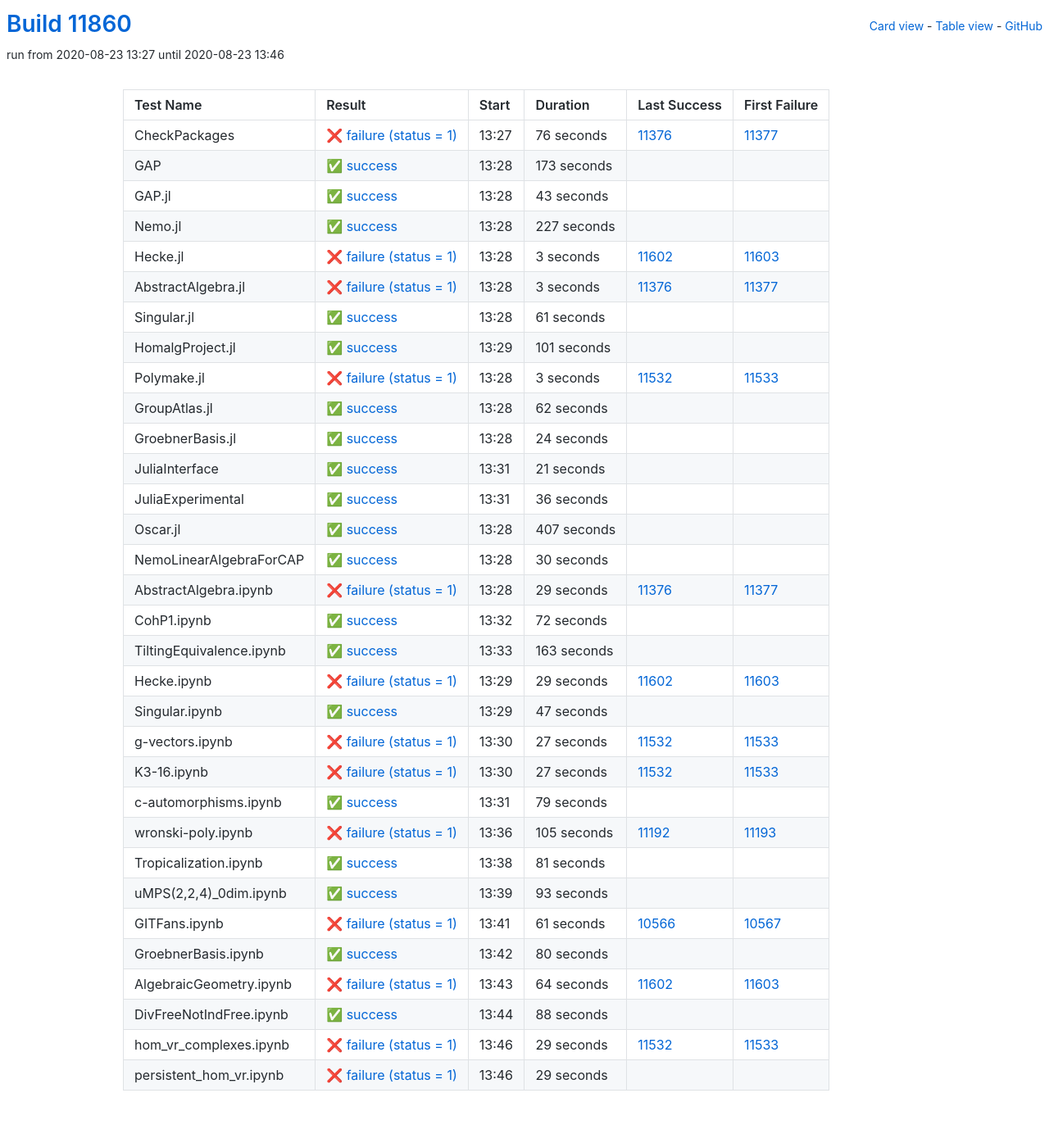
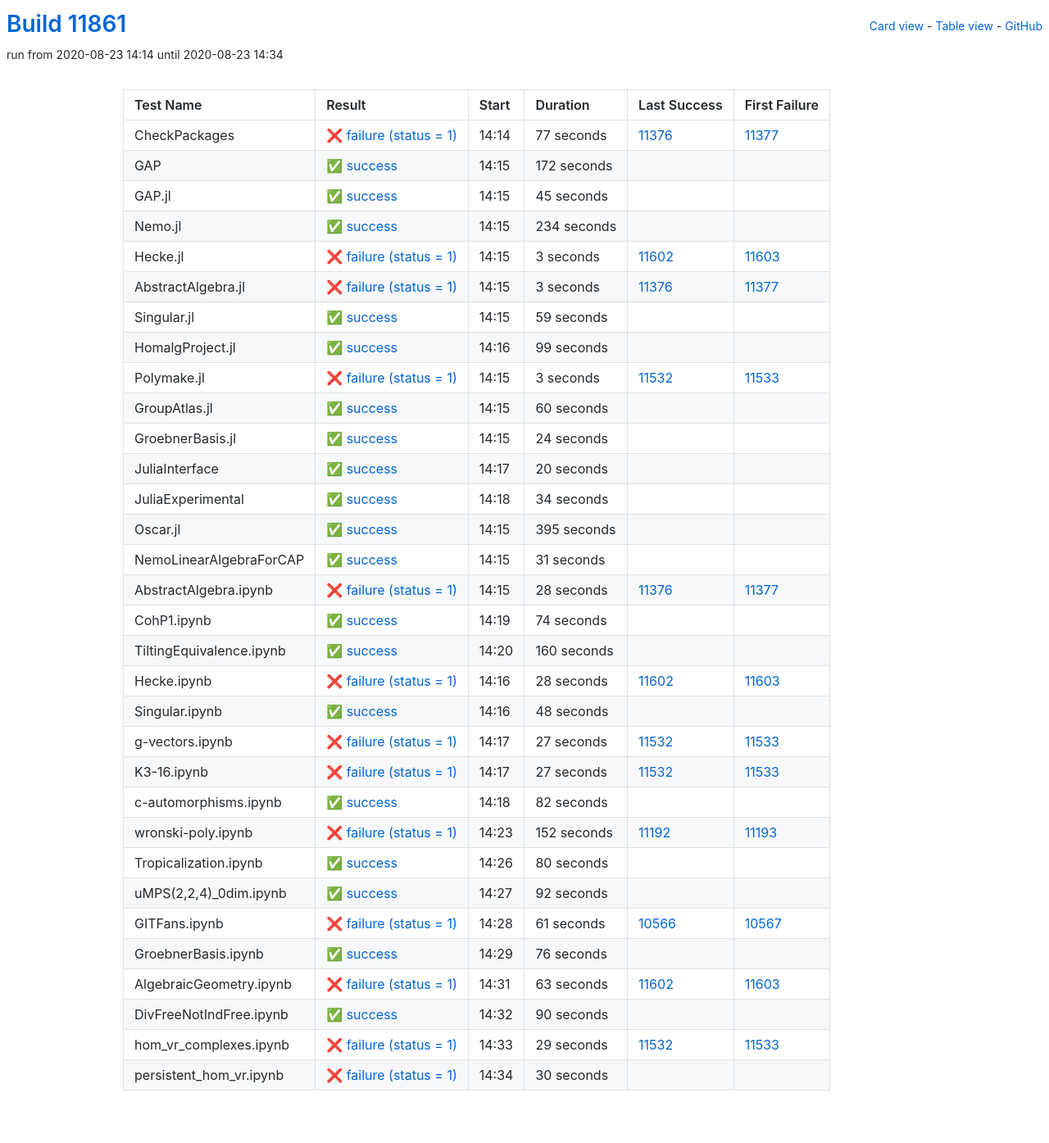
Before and after one commit to oscar-system/oscar-ci-status, a Jekyll site: the page built from table.html, in a window 1280 px wide. Shown: the whole page at 82% size. Built offline with Jekyll 4.4.1, drawn with Linux system fonts in a browser that asks for light colours.

Commit message:
Build #11861

```diff
--- a/_data/ci.yml
+++ b/_data/ci.yml
@@ -1,6 +1,6 @@
 ---
-build: 11860
-build_url: https://oscarci.mathematik.uni-kl.de/job/oscar/11860/
+build: 11861
+build_url: https://oscarci.mathematik.uni-kl.de/job/oscar/11861/
 job: oscar
 organization: oscar-system
 repo: oscar-ci-status
@@ -8,56 +8,56 @@
 tests:
 - name: CheckPackages
   id: checkpackages
-  log: https://oscarci.mathematik.uni-kl.de/job/oscar/11860/artifact/logs/build-11860/CheckPackages.log
-  start: 2020-08-23 13:27
+  log: https://oscarci.mathematik.uni-kl.de/job/oscar/11861/artifact/logs/build-11861/CheckPackages.log
+  start: 2020-08-23 14:14
   success: false
   exitcode: 1
   status: failure
-  duration: 76
+  duration: 77
   last_success: 11376
   last_success_url: https://oscarci.mathematik.uni-kl.de/job/oscar/11376/
   first_failure: 11377
   first_failure_url: https://oscarci.mathematik.uni-kl.de/job/oscar/11377/
 - name: GAP
   id: gap
-  log: https://oscarci.mathematik.uni-kl.de/job/oscar/11860/artifact/logs/build-11860/GAP.log
-  start: 2020-08-23 13:28
+  log: https://oscarci.mathematik.uni-kl.de/job/oscar/11861/artifact/logs/build-11861/GAP.log
+  start: 2020-08-23 14:15
   success: true
   exitcode: 0
   status: success
-  duration: 173
+  duration: 172
   last_success: false
   last_success_url:
   first_failure: false
   first_failure_url:
 - name: GAP.jl
   id: gap-jl
-  log: https://oscarci.mathematik.uni-kl.de/job/oscar/11860/artifact/logs/build-11860/GAP.jl.log
-  start: 2020-08-23 13:28
+  log: https://oscarci.mathematik.uni-kl.de/job/oscar/11861/artifact/logs/build-11861/GAP.jl.log
+  start: 2020-08-23 14:15
   success: true
   exitcode: 0
   status: success
-  duration: 43
+  duration: 45
   last_success: false
   last_success_url:
   first_failure: false
   first_failure_url:
 - name: Nemo.jl
   id: nemo-jl
-  log: https://oscarci.mathematik.uni-kl.de/job/oscar/11860/artifact/logs/build-11860/Nemo.jl.log
-  start: 2020-08-23 13:28
+  log: https://oscarci.mathematik.uni-kl.de/job/oscar/11861/artifact/logs/build-11861/Nemo.jl.log
+  start: 2020-08-23 14:15
   success: true
   exitcode: 0
   status: success
-  duration: 227
+  duration: 234
   last_success: false
   last_success_url:
   first_failure: false
   first_failure_url:
 - name: Hecke.jl
   id: hecke-jl
-  log: https://oscarci.mathematik.uni-kl.de/job/oscar/11860/artifact/logs/build-11860/Hecke.jl.log
-  start: 2020-08-23 13:28
+  log: https://oscarci.mathematik.uni-kl.de/job/oscar/11861/artifact/logs/build-11861/Hecke.jl.log
+  start: 2020-08-23 14:15
   success: false
   exitcode: 1
   status: failure
@@ -68,8 +68,8 @@
   first_failure_url: https://oscarci.mathematik.uni-kl.de/job/oscar/11603/
 - name: AbstractAlgebra.jl
   id: abstractalgebra-jl
-  log: https://oscarci.mathematik.uni-kl.de/job/oscar/11860/artifact/logs/build-11860/AbstractAlgebra.jl.log
-  start: 2020-08-23 13:28
+  log: https://oscarci.mathematik.uni-kl.de/job/oscar/11861/artifact/logs/build-11861/AbstractAlgebra.jl.log
+  start: 2020-08-23 14:15
   success: false
   exitcode: 1
   status: failure
@@ -80,32 +80,32 @@
   first_failure_url: https://oscarci.mathematik.uni-kl.de/job/oscar/11377/
 - name: Singular.jl
   id: singular-jl
-  log: https://oscarci.mathematik.uni-kl.de/job/oscar/11860/artifact/logs/build-11860/Singular.jl.log
-  start: 2020-08-23 13:28
+  log: https://oscarci.mathematik.uni-kl.de/job/oscar/11861/artifact/logs/build-11861/Singular.jl.log
+  start: 2020-08-23 14:15
   success: true
   exitcode: 0
   status: success
-  duration: 61
+  duration: 59
   last_success: false
   last_success_url:
   first_failure: false
   first_failure_url:
 - name: HomalgProject.jl
   id: homalgproject-jl
-  log: https://oscarci.mathematik.uni-kl.de/job/oscar/11860/artifact/logs/build-11860/HomalgProject.jl.log
-  start: 2020-08-23 13:29
+  log: https://oscarci.mathematik.uni-kl.de/job/oscar/11861/artifact/logs/build-11861/HomalgProject.jl.log
+  start: 2020-08-23 14:16
   success: true
   exitcode: 0
   status: success
-  duration: 101
+  duration: 99
   last_success: false
   last_success_url:
   first_failure: false
   first_failure_url:
 - name: Polymake.jl
   id: polymake-jl
-  log: https://oscarci.mathematik.uni-kl.de/job/oscar/11860/artifact/logs/build-11860/Polymake.jl.log
-  start: 2020-08-23 13:28
+  log: https://oscarci.mathematik.uni-kl.de/job/oscar/11861/artifact/logs/build-11861/Polymake.jl.log
+  start: 2020-08-23 14:15
   success: false
   exitcode: 1
   status: failure
@@ -116,20 +116,20 @@
   first_failure_url: https://oscarci.mathematik.uni-kl.de/job/oscar/11533/
 - name: GroupAtlas.jl
   id: groupatlas-jl
-  log: https://oscarci.mathematik.uni-kl.de/job/oscar/11860/artifact/logs/build-11860/GroupAtlas.jl.log
-  start: 2020-08-23 13:28
+  log: https://oscarci.mathematik.uni-kl.de/job/oscar/11861/artifact/logs/build-11861/GroupAtlas.jl.log
+  start: 2020-08-23 14:15
   success: true
   exitcode: 0
   status: success
-  duration: 62
+  duration: 60
   last_success: false
   last_success_url:
   first_failure: false
   first_failure_url:
 - name: GroebnerBasis.jl
   id: groebnerbasis-jl
-  log: https://oscarci.mathematik.uni-kl.de/job/oscar/11860/artifact/logs/build-11860/GroebnerBasis.jl.log
-  start: 2020-08-23 13:28
+  log: https://oscarci.mathematik.uni-kl.de/job/oscar/11861/artifact/logs/build-11861/GroebnerBasis.jl.log
+  start: 2020-08-23 14:15
   success: true
   exitcode: 0
   status: success
@@ -140,116 +140,116 @@
   first_failure_url:
 - name: JuliaInterface
   id: juliainterface
-  log: https://oscarci.mathematik.uni-kl.de/job/oscar/11860/artifact/logs/build-11860/JuliaInterface.log
-  start: 2020-08-23 13:31
+  log: https://oscarci.mathematik.uni-kl.de/job/oscar/11861/artifact/logs/build-11861/JuliaInterface.log
+  start: 2020-08-23 14:17
   success: true
   exitcode: 0
   status: success
-  duration: 21
+  duration: 20
   last_success: false
   last_success_url:
   first_failure: false
   first_failure_url:
 - name: JuliaExperimental
   id: juliaexperimental
-  log: https://oscarci.mathematik.uni-kl.de/job/oscar/11860/artifact/logs/build-11860/JuliaExperimental.log
-  start: 2020-08-23 13:31
+  log: https://oscarci.mathematik.uni-kl.de/job/oscar/11861/artifact/logs/build-11861/JuliaExperimental.log
+  start: 2020-08-23 14:18
   success: true
   exitcode: 0
   status: success
-  duration: 36
+  duration: 34
   last_success: false
   last_success_url:
   first_failure: false
   first_failure_url:
 - name: Oscar.jl
   id: oscar-jl
-  log: https://oscarci.mathematik.uni-kl.de/job/oscar/11860/artifact/logs/build-11860/Oscar.jl.log
-  start: 2020-08-23 13:28
+  log: https://oscarci.mathematik.uni-kl.de/job/oscar/11861/artifact/logs/build-11861/Oscar.jl.log
+  start: 2020-08-23 14:15
   success: true
   exitcode: 0
   status: success
-  duration: 407
+  duration: 395
   last_success: false
   last_success_url:
   first_failure: false
   first_failure_url:
 - name: NemoLinearAlgebraForCAP
   id: nemolinearalgebraforcap
-  log: https://oscarci.mathematik.uni-kl.de/job/oscar/11860/artifact/logs/build-11860/NemoLinearAlgebraForCAP.log
-  start: 2020-08-23 13:28
+  log: https://oscarci.mathematik.uni-kl.de/job/oscar/11861/artifact/logs/build-11861/NemoLinearAlgebraForCAP.log
+  start: 2020-08-23 14:15
   success: true
   exitcode: 0
   status: success
-  duration: 30
+  duration: 31
   last_success: false
   last_success_url:
   first_failure: false
   first_failure_url:
 - name: AbstractAlgebra.ipynb
   id: abstractalgebra-ipynb
-  log: https://oscarci.mathematik.uni-kl.de/job/oscar/11860/artifact/logs/build-11860/AbstractAlgebra.ipynb.log
-  start: 2020-08-23 13:28
+  log: https://oscarci.mathematik.uni-kl.de/job/oscar/11861/artifact/logs/build-11861/AbstractAlgebra.ipynb.log
+  start: 2020-08-23 14:15
   success: false
   exitcode: 1
   status: failure
-  duration: 29
+  duration: 28
   last_success: 11376
   last_success_url: https://oscarci.mathematik.uni-kl.de/job/oscar/11376/
   first_failure: 11377
   first_failure_url: https://oscarci.mathematik.uni-kl.de/job/oscar/11377/
 - name: CohP1.ipynb
   id: cohp1-ipynb
-  log: https://oscarci.mathematik.uni-kl.de/job/oscar/11860/artifact/logs/build-11860/CohP1.ipynb.log
-  start: 2020-08-23 13:32
+  log: https://oscarci.mathematik.uni-kl.de/job/oscar/11861/artifact/logs/build-11861/CohP1.ipynb.log
+  start: 2020-08-23 14:19
   success: true
   exitcode: 0
   status: success
-  duration: 72
+  duration: 74
   last_success: false
   last_success_url:
   first_failure: false
   first_failure_url:
 - name: TiltingEquivalence.ipynb
   id: tiltingequivalence-ipynb
-  log: https://oscarci.mathematik.uni-kl.de/job/oscar/11860/artifact/logs/build-11860/TiltingEquivalence.ipynb.log
-  start: 2020-08-23 13:33
+  log: https://oscarci.mathematik.uni-kl.de/job/oscar/11861/artifact/logs/build-11861/TiltingEquivalence.ipynb.log
+  start: 2020-08-23 14:20
   success: true
   exitcode: 0
   status: success
-  duration: 163
+  duration: 160
   last_success: false
   last_success_url:
   first_failure: false
   first_failure_url:
 - name: Hecke.ipynb
   id: hecke-ipynb
-  log: https://oscarci.mathematik.uni-kl.de/job/oscar/11860/artifact/logs/build-11860/Hecke.ipynb.log
-  start: 2020-08-23 13:29
+  log: https://oscarci.mathematik.uni-kl.de/job/oscar/11861/artifact/logs/build-11861/Hecke.ipynb.log
+  start: 2020-08-23 14:16
   success: false
   exitcode: 1
   status: failure
-  duration: 29
+  duration: 28
   last_success: 11602
   last_success_url: https://oscarci.mathematik.uni-kl.de/job/oscar/11602/
   first_failure: 11603
   first_failure_url: https://oscarci.mathematik.uni-kl.de/job/oscar/11603/
 - name: Singular.ipynb
   id: singular-ipynb
-  log: https://oscarci.mathematik.uni-kl.de/job/oscar/11860/artifact/logs/build-11860/Singular.ipynb.log
-  start: 2020-08-23 13:29
+  log: https://oscarci.mathematik.uni-kl.de/job/oscar/11861/artifact/logs/build-11861/Singular.ipynb.log
+  start: 2020-08-23 14:16
   success: true
   exitcode: 0
   status: success
-  duration: 47
+  duration: 48
   last_success: false
   last_success_url:
   first_failure: false
   first_failure_url:
 - name: g-vectors.ipynb
   id: g-vectors-ipynb
-  log: https://oscarci.mathematik.uni-kl.de/job/oscar/11860/artifact/logs/build-11860/g-vectors.ipynb.log
-  start: 2020-08-23 13:30
+  log: https://oscarci.mathematik.uni-kl.de/job/oscar/11861/artifact/logs/build-11861/g-vectors.ipynb.log
+  start: 2020-08-23 14:17
   success: false
   exitcode: 1
   status: failure
@@ -260,8 +260,8 @@
   first_failure_url: https://oscarci.mathematik.uni-kl.de/job/oscar/11533/
 - name: K3-16.ipynb
   id: k3-16-ipynb
-  log: https://oscarci.mathematik.uni-kl.de/job/oscar/11860/artifact/logs/build-11860/K3-16.ipynb.log
-  start: 2020-08-23 13:30
+  log: https://oscarci.mathematik.uni-kl.de/job/oscar/11861/artifact/logs/build-11861/K3-16.ipynb.log
+  start: 2020-08-23 14:17
   success: false
   exitcode: 1
   status: failure
@@ -272,56 +272,56 @@
   first_failure_url: https://oscarci.mathematik.uni-kl.de/job/oscar/11533/
 - name: c-automorphisms.ipynb
   id: c-automorphisms-ipynb
-  log: https://oscarci.mathematik.uni-kl.de/job/oscar/11860/artifact/logs/build-11860/c-automorphisms.ipynb.log
-  start: 2020-08-23 13:31
+  log: https://oscarci.mathematik.uni-kl.de/job/oscar/11861/artifact/logs/build-11861/c-automorphisms.ipynb.log
+  start: 2020-08-23 14:18
   success: true
   exitcode: 0
   status: success
-  duration: 79
+  duration: 82
   last_success: false
   last_success_url:
   first_failure: false
   first_failure_url:
 - name: wronski-poly.ipynb
   id: wronski-poly-ipynb
-  log: https://oscarci.mathematik.uni-kl.de/job/oscar/11860/artifact/logs/build-11860/wronski-poly.ipynb.log
-  start: 2020-08-23 13:36
+  log: https://oscarci.mathematik.uni-kl.de/job/oscar/11861/artifact/logs/build-11861/wronski-poly.ipynb.log
+  start: 2020-08-23 14:23
   success: false
   exitcode: 1
   status: failure
-  duration: 105
+  duration: 152
   last_success: 11192
   last_success_url: https://oscarci.mathematik.uni-kl.de/job/oscar/11192/
   first_failure: 11193
   first_failure_url: https://oscarci.mathematik.uni-kl.de/job/oscar/11193/
 - name: Tropicalization.ipynb
   id: tropicalization-ipynb
-  log: https://oscarci.mathematik.uni-kl.de/job/oscar/11860/artifact/logs/build-11860/Tropicalization.ipynb.log
-  start: 2020-08-23 13:38
+  log: https://oscarci.mathematik.uni-kl.de/job/oscar/11861/artifact/logs/build-11861/Tropicalization.ipynb.log
+  start: 2020-08-23 14:26
   success: true
   exitcode: 0
   status: success
-  duration: 81
+  duration: 80
   last_success: false
   last_success_url:
   first_failure: false
   first_failure_url:
 - name: uMPS(2,2,4)_0dim.ipynb
   id: umps-2-2-4-0dim-ipynb
-  log: https://oscarci.mathematik.uni-kl.de/job/oscar/11860/artifact/logs/build-11860/uMPS-2-2-4-_0dim.ipynb.log
-  start: 2020-08-23 13:39
+  log: https://oscarci.mathematik.uni-kl.de/job/oscar/11861/artifact/logs/build-11861/uMPS-2-2-4-_0dim.ipynb.log
+  start: 2020-08-23 14:27
   success: true
   exitcode: 0
   status: success
-  duration: 93
+  duration: 92
   last_success: false
   last_success_url:
   first_failure: false
   first_failure_url:
 - name: GITFans.ipynb
   id: gitfans-ipynb
-  log: https://oscarci.mathematik.uni-kl.de/job/oscar/11860/artifact/logs/build-11860/GITFans.ipynb.log
-  start: 2020-08-23 13:41
+  log: https://oscarci.mathematik.uni-kl.de/job/oscar/11861/artifact/logs/build-11861/GITFans.ipynb.log
+  start: 2020-08-23 14:28
   success: false
   exitcode: 1
   status: failure
@@ -332,44 +332,44 @@
   first_failure_url: https://oscarci.mathematik.uni-kl.de/job/oscar/10567/
 - name: GroebnerBasis.ipynb
   id: groebnerbasis-ipynb
-  log: https://oscarci.mathematik.uni-kl.de/job/oscar/11860/artifact/logs/build-11860/GroebnerBasis.ipynb.log
-  start: 2020-08-23 13:42
+  log: https://oscarci.mathematik.uni-kl.de/job/oscar/11861/artifact/logs/build-11861/GroebnerBasis.ipynb.log
+  start: 2020-08-23 14:29
   success: true
   exitcode: 0
   status: success
-  duration: 80
+  duration: 76
   last_success: false
   last_success_url:
   first_failure: false
   first_failure_url:
 - name: AlgebraicGeometry.ipynb
   id: algebraicgeometry-ipynb
-  log: https://oscarci.mathematik.uni-kl.de/job/oscar/11860/artifact/logs/build-11860/AlgebraicGeometry.ipynb.log
-  start: 2020-08-23 13:43
+  log: https://oscarci.mathematik.uni-kl.de/job/oscar/11861/artifact/logs/build-11861/AlgebraicGeometry.ipynb.log
+  start: 2020-08-23 14:31
   success: false
   exitcode: 1
   status: failure
-  duration: 64
+  duration: 63
   last_success: 11602
   last_success_url: https://oscarci.mathematik.uni-kl.de/job/oscar/11602/
   first_failure: 11603
   first_failure_url: https://oscarci.mathematik.uni-kl.de/job/oscar/11603/
 - name: DivFreeNotIndFree.ipynb
   id: divfreenotindfree-ipynb
-  log: https://oscarci.mathematik.uni-kl.de/job/oscar/11860/artifact/logs/build-11860/DivFreeNotIndFree.ipynb.log
-  start: 2020-08-23 13:44
+  log: https://oscarci.mathematik.uni-kl.de/job/oscar/11861/artifact/logs/build-11861/DivFreeNotIndFree.ipynb.log
+  start: 2020-08-23 14:32
   success: true
   exitcode: 0
   status: success
-  duration: 88
+  duration: 90
   last_success: false
   last_success_url:
   first_failure: false
   first_failure_url:
 - name: hom_vr_complexes.ipynb
   id: hom-vr-complexes-ipynb
-  log: https://oscarci.mathematik.uni-kl.de/job/oscar/11860/artifact/logs/build-11860/hom_vr_complexes.ipynb.log
-  start: 2020-08-23 13:46
+  log: https://oscarci.mathematik.uni-kl.de/job/oscar/11861/artifact/logs/build-11861/hom_vr_complexes.ipynb.log
+  start: 2020-08-23 14:33
   success: false
   exitcode: 1
   status: failure
@@ -380,12 +380,12 @@
   first_failure_url: https://oscarci.mathematik.uni-kl.de/job/oscar/11533/
 - name: persistent_hom_vr.ipynb
   id: persistent-hom-vr-ipynb
-  log: https://oscarci.mathematik.uni-kl.de/job/oscar/11860/artifact/logs/build-11860/persistent_hom_vr.ipynb.log
-  start: 2020-08-23 13:46
+  log: https://oscarci.mathematik.uni-kl.de/job/oscar/11861/artifact/logs/build-11861/persistent_hom_vr.ipynb.log
+  start: 2020-08-23 14:34
   success: false
   exitcode: 1
   status: failure
-  duration: 29
+  duration: 30
   last_success: false
   last_success_url:
   first_failure: false
```
Also changed, not shown: README.md.
